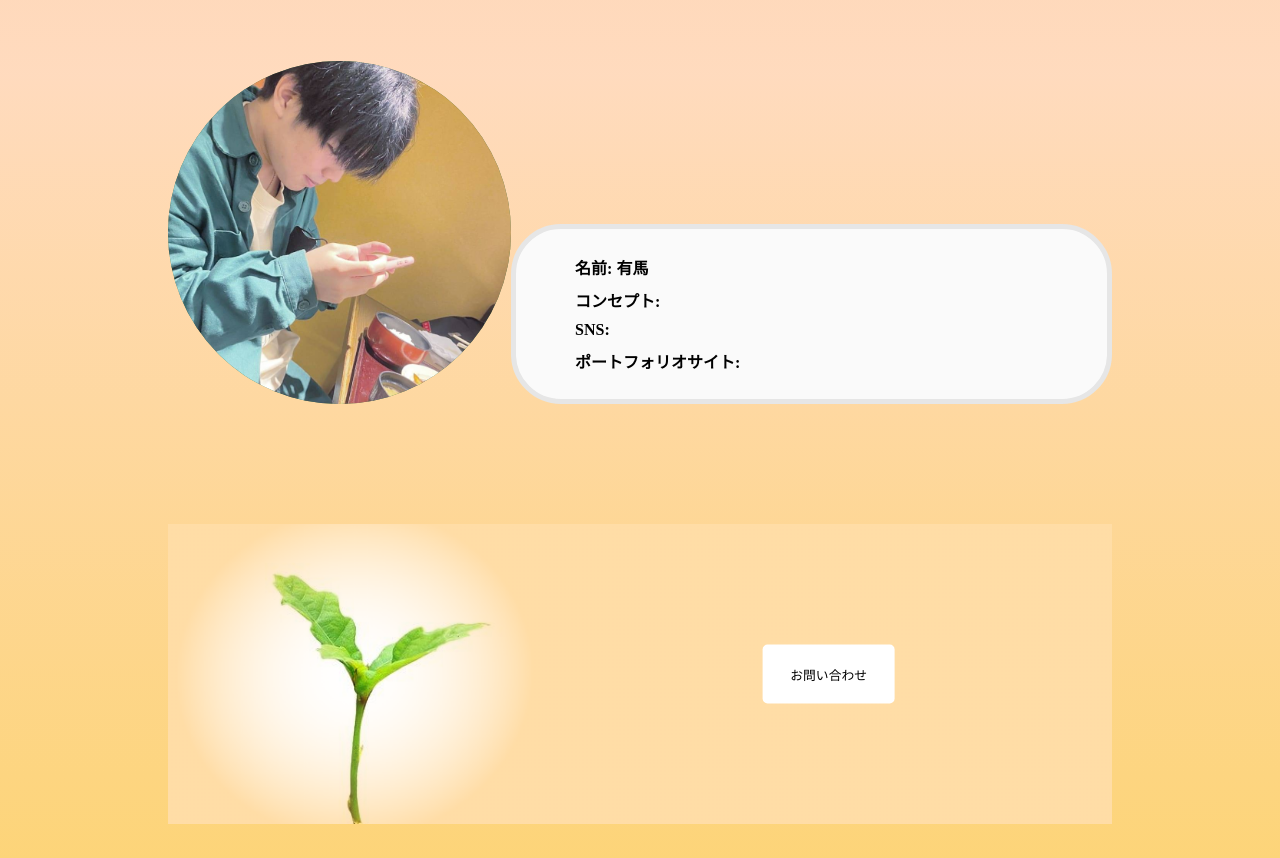
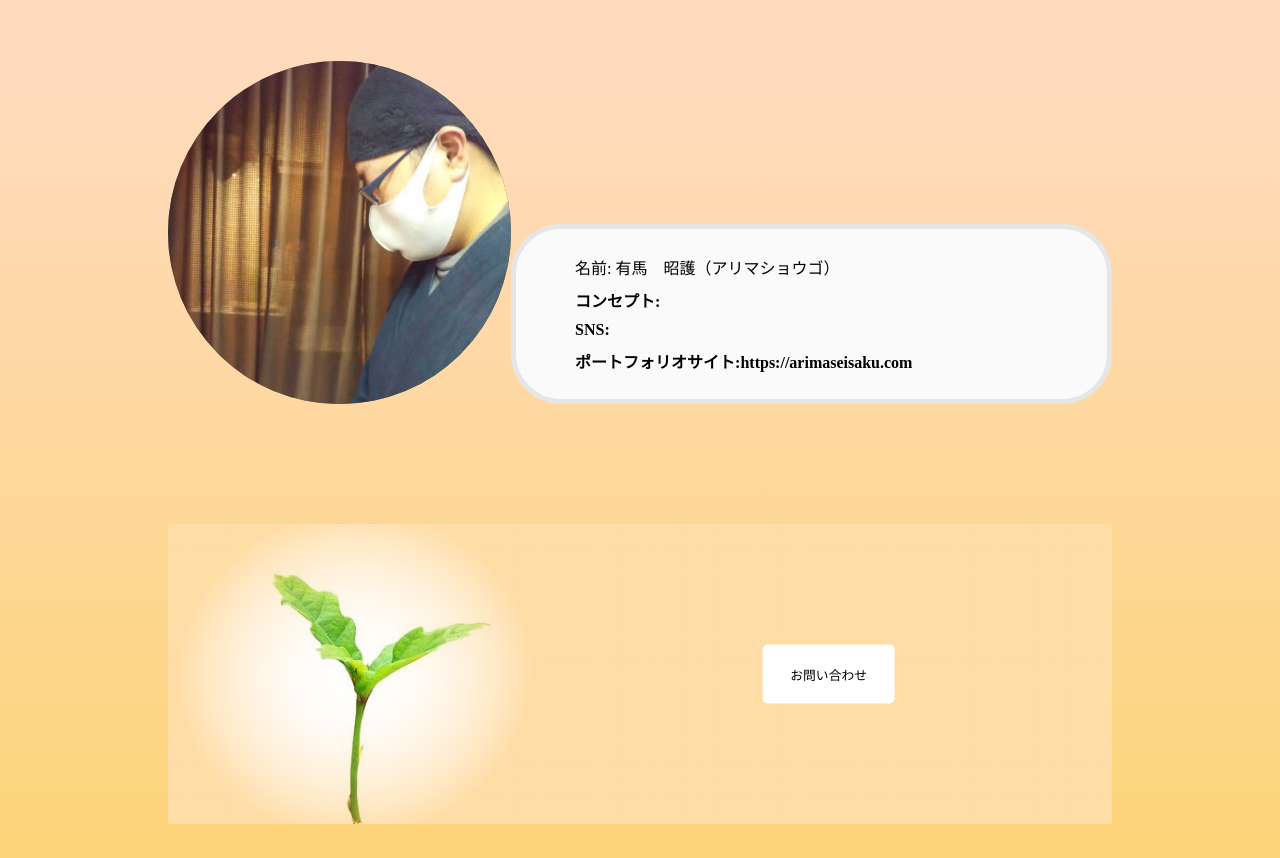
Before and after one commit to Ryo-Yoshioka-web/Agir-cLick., a plain HTML site: page index.html in a window 1280 px wide. Shown: the part 2438-3296 px from the top of the page. Drawn offline with nearby package versions, Linux system fonts and the light colour scheme; a web font is replaced by a local one.

Commit message:
写真の追加

```diff
--- a/index.html
+++ b/index.html
@@ -240,14 +240,14 @@
 
                 <div class="member__box flex">
                     <div class="member__img-box">
-                        <img src="img/253878.jpg" alt="" class="member__img">
+                        <img src="img/arima.png" alt="" class="member__img">
                     </div>
                     <div class="member__text-box flex">
                         <div class="member__text-inner flex">
-                            <p class="member__name"><span class="bold">名前: 有馬</span></p>
+                            <p class="member__name"><span class="bold"></span>名前: 有馬　昭護（アリマショウゴ）</p>
                             <p class="member__concept"><span class="bold">コンセプト:</span></p>
                             <p class="member__sns"><a href=""><span class="bold">SNS:</span></a></p>
-                            <p class="member__skill"><a href=""><span class="bold">ポートフォリオサイト:</span></a></p>
+                            <p class="member__skill"><a href=""><span class="bold">ポートフォリオサイト:https://arimaseisaku.com</span></a></p>
                         </div>
                     </div>
                 </div>
```
Also changed, not shown: img/arima.png (added).
